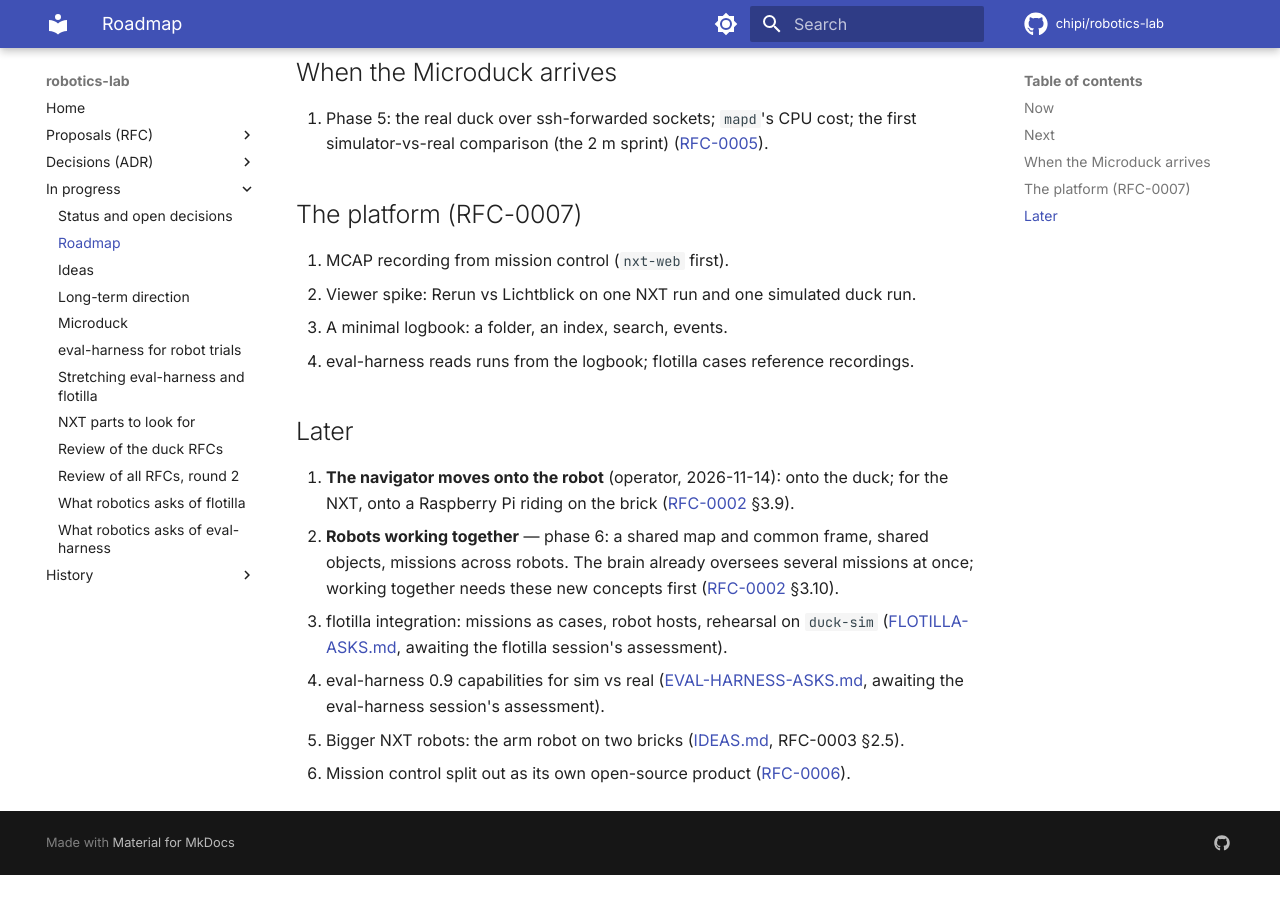
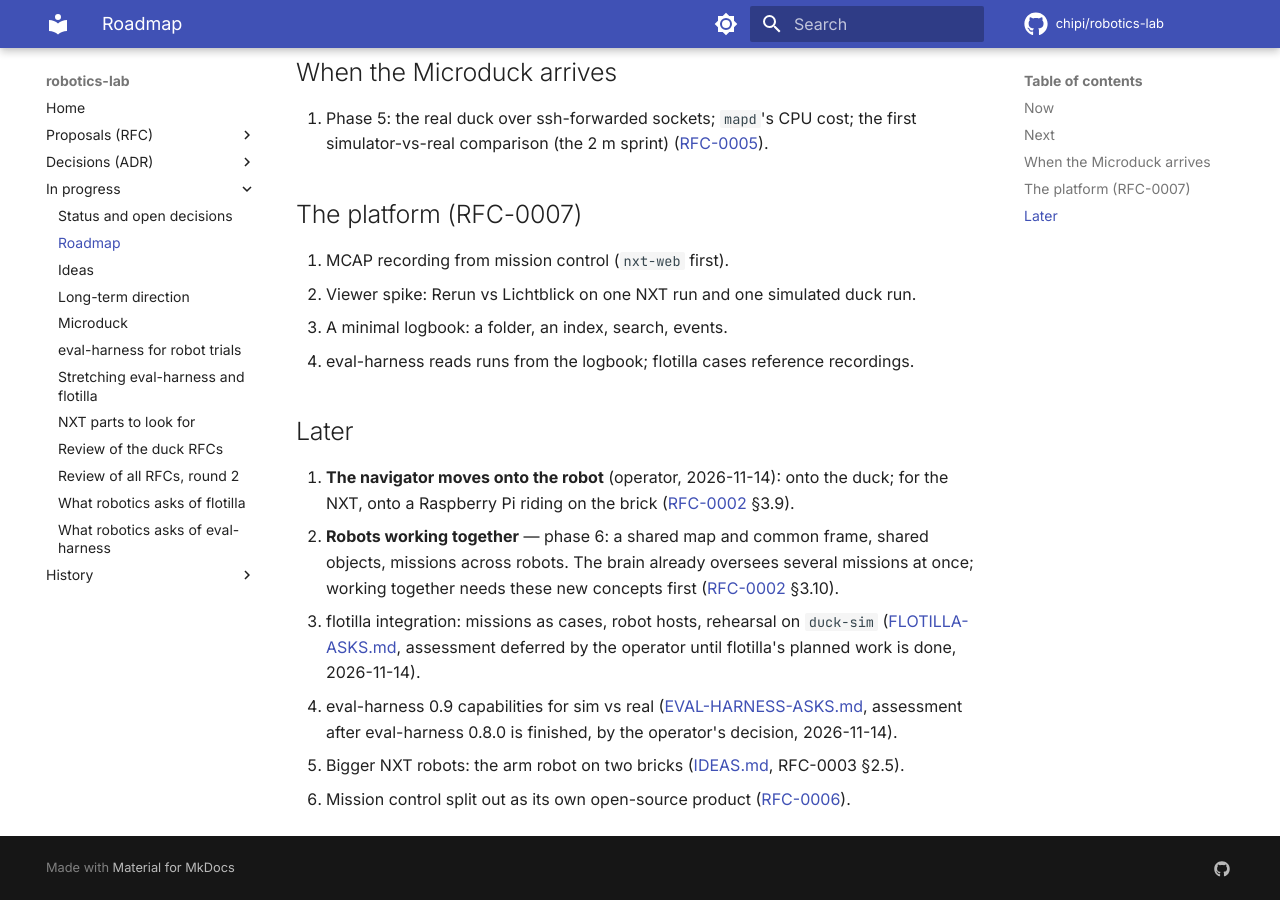
Before and after one commit to chipi/robotics-lab, an MkDocs documentation site: the page built from docs/wip/ROADMAP.md, in a window 1280 px wide and 900 px high, scrolled down 694 px. Built offline with MkDocs 1.6.1 and Material for MkDocs 9.7.7, drawn with Linux system fonts in a browser that asks for light colours; comment, search, counter and statistics services are not loaded; before the commit the page ends 1569 px from its top, so only the background shows below that.

Commit message:
docs: flotilla and eval-harness assessments deferred until their planned work is done (operator, 2026-11-14)
Co-Authored-By: Claude Opus 5.5 <noreply@anthropic.com>
Claude-Session: https://claude.ai/code/session_014cvkLBQdwnB9W5J9x1FKDX

```diff
--- a/docs/wip/ROADMAP.md
+++ b/docs/wip/ROADMAP.md
@@ -39,8 +39,9 @@ Order of work as of 2026-11-14. Each item points at where it is designed. Dates
     across robots. The brain already oversees several missions at once; working together needs these
     new concepts first ([RFC-0002](../rfc/RFC-0002-robot-brain.md) §3.10).
 3. flotilla integration: missions as cases, robot hosts, rehearsal on `duck-sim`
-    ([FLOTILLA-ASKS.md](FLOTILLA-ASKS.md), awaiting the flotilla session's assessment).
+    ([FLOTILLA-ASKS.md](FLOTILLA-ASKS.md), assessment deferred by the operator until flotilla's
+    planned work is done, 2026-11-14).
 4. eval-harness 0.9 capabilities for sim vs real ([EVAL-HARNESS-ASKS.md](EVAL-HARNESS-ASKS.md),
-    awaiting the eval-harness session's assessment).
+    assessment after eval-harness 0.8.0 is finished, by the operator's decision, 2026-11-14).
 5. Bigger NXT robots: the arm robot on two bricks ([IDEAS.md](IDEAS.md), RFC-0003 §2.5).
 6. Mission control split out as its own open-source product ([RFC-0006](../rfc/RFC-0006-mission-control.md)).
```
